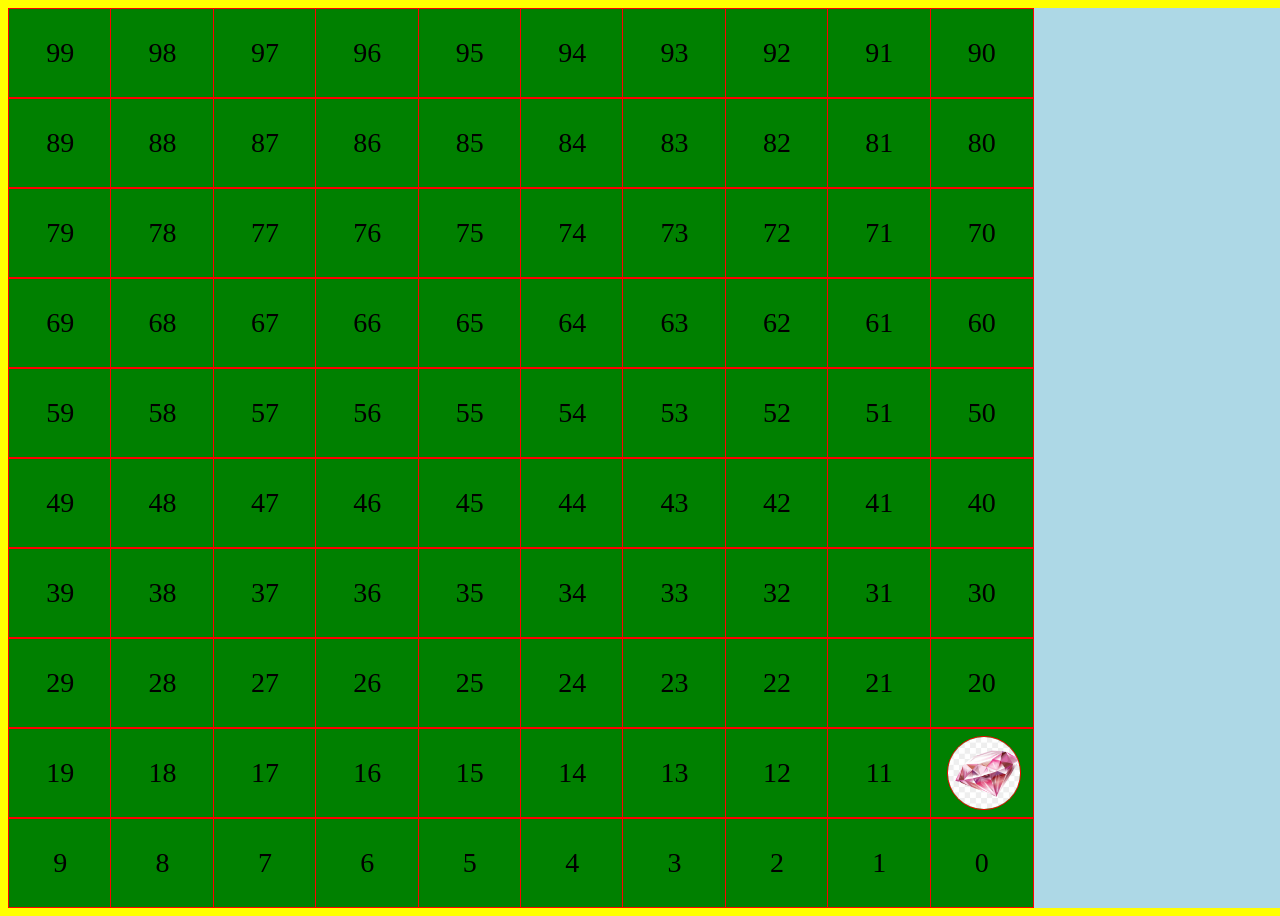
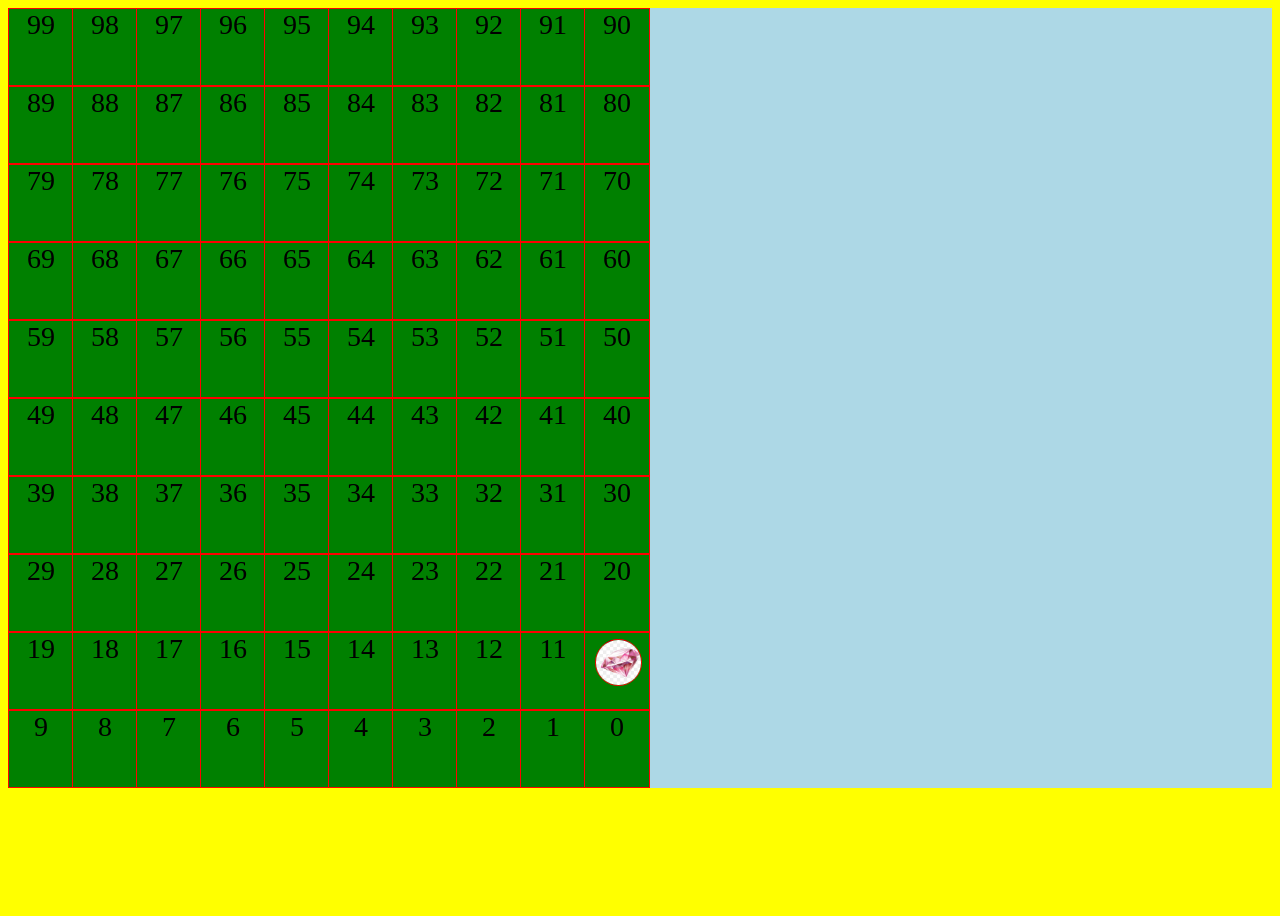
Before and after one commit to Rayan84/snake-and-ladder, a plain HTML site: page index.html in a window 1280 px wide. After the commit the page ends 800 px from the top, so only its background shows below. Drawn offline with Linux system fonts and the light colour scheme.

Commit message:
Width set in VW to Fit the view in screen

```diff
--- a/index.js
+++ b/index.js
@@ -22,33 +22,29 @@ function createSquares() {
 }
 createSquares();
 
+
                      // counter
-var dice = 99;
+var dice = 22;
 var counterPosition = 99;
 var squaresArray = document.querySelectorAll(".square");
 var counter = document.createElement("IMG");
     counter.setAttribute("src", "./media/gem-1.jpg");
     counter.setAttribute("class", "counter");
-
     squaresArray[counterPosition].appendChild(counter);
 
-function moveCounter(num){
-  if(dice !== 0){
+var interva = setInterval(moveCounter, 500);
+ function moveCounter(){
+   if(dice > 0){
+     counterPosition--;
+     dice--;
+     squaresArray[counterPosition].appendChild(counter);
+   }else {
+     clearInterval(interva);
+   }
+ }
 
-    setInterval(function run(num){
+ window.addEventListener("keydown",checkkey);
+ function checkkey(event){
 
-        if(dice !== 0){
-        counterPosition--;
-        squaresArray[counterPosition].appendChild(counter);
-      // alert(dice);
-       dice--;
-     }else{
-       clearInterval(run);
-     }
-      }, 500);
-
-    }else{
-      alert("else was called");
-      }
-    }
-    moveCounter();
+   alert(event.keyCode);
+ }
--- a/style.css
+++ b/style.css
@@ -1,13 +1,12 @@
 body {
 background-color: yellow;
-width: 100vw;
 }
 
 main{
     display: grid;
-    grid-template-columns: repeat(10,8%);
+    grid-template-columns: repeat(10,8vmin);
+
     margin: auto;
-    grid-auto-flow: dense;
     background-color: lightblue;
     align-items: center;
 }
@@ -19,10 +18,13 @@ main{
   margin: auto;
   text-align: center;
   width: 100%;
+  height: 9.5vmin;
 }
 
 .squareNumber{
   font-size: 28px;
+  margin: auto;
+  display: inline-block;
 }
 
 .counter {
```
